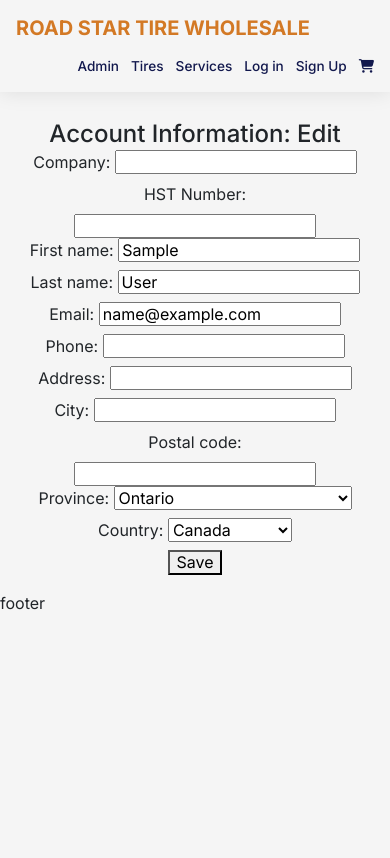
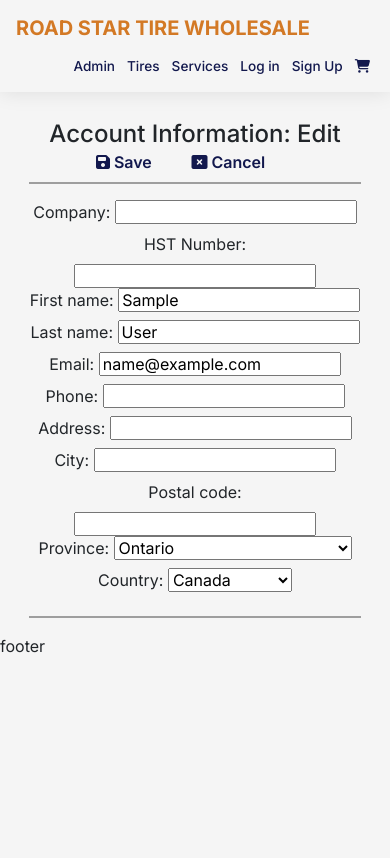
Before and after one commit to zsiskos/roadstartire, a Django app: page /account/edit/ in a window 390 px wide. Shown: the top 858 px of the page. Run offline with Django 3.2, Linux system fonts and the light colour scheme; the visitor is signed in with stand-in values (Sample User, id 1); some libraries are stand-ins or nearby versions.

Commit message:
styles and code cleanup for pop up on account edit

```diff
--- /dev/null
+++ b/main_app/static/css/account.css
@@ -0,0 +1,174 @@
+/* ACCOUNT PAGE  */
+
+.title-account {
+  text-align: center;
+  margin-bottom: 1rem;
+}
+
+.account-btn {
+  display: inline;
+  color: var(--link-color-dark);
+  font-weight: 600;
+  margin: 0 2rem 0 .2rem;
+}
+
+.account-btn:hover,
+.account-btn:focus {
+  color: var(--link-color-hover);
+  text-decoration: underline;
+}
+
+.fas {
+  margin-right: .25rem;
+}
+
+
+.container-account {
+  margin: 0 auto;
+  width: 85%;
+  max-width: 900px;
+  margin-bottom: 1rem;
+}
+
+.container-account-info {
+  display: flex;
+  justify-content: space-between;
+  margin-top: .5rem;
+  padding: 1em 0;
+  border-top: .17rem solid  var(--accent-color-shadow);
+  border-bottom: .17rem solid var(--accent-color-shadow);
+}
+
+.account-details {
+  display: flex;
+  align-items: center;
+  margin-bottom: .5rem;
+}
+
+.account-label {
+  width: 100px;
+  text-align: right;
+  float: left;
+  margin-right: 15px;
+  color: #333;
+  font-size: .75rem;
+}
+
+.account-data {
+  font-size: 1.25rem;
+}
+
+/* Styles for the orders */
+.container-order {
+  display: flex;
+  align-items: center;
+  justify-content: space-evenly;
+  margin-bottom: 1rem;
+  padding: .75em;
+  border-top: .08rem solid  var(--accent-color-shadow);
+  border-bottom: .08rem solid  var(--accent-color-shadow);
+  -webkit-box-shadow: 0px 0px 10px 0pxvar(--accent-color-shadow);
+  box-shadow: 0px 0px 10px 0px var(--accent-color-shadow);
+}
+
+.order-btn {
+  padding: .65em 2em;
+  border: 1px solid var(--link-color-hover);
+  color:var(--link-color-hover);
+  font-weight: 600;
+  font-size: 1.10rem;
+  border-radius: .25rem;
+}
+
+.order-btn:hover,
+.order-btn:focus {
+  background: var(--link-color-hover);
+  color: #ffffff;
+}
+
+.order-num {
+  text-align: center;
+  font-size: 2rem;
+  font-weight: 600;
+  margin: 0;
+}
+
+.order-label {
+  font-size: .75rem;
+}
+
+/* WHEN SCREEN GET SMALL */
+@media (max-width: 800px){
+  h2 {
+    font-size: 1.5rem;
+    margin:  .5rem 0 .05rem 0;
+  }
+
+  .container-account {
+    text-align: center;
+  }
+
+  .container-account-info {
+    display: flex;
+    flex-direction: column;
+    align-items: center;
+    padding-bottom: 1rem;
+    border-bottom: .17rem solid  var(--accent-color-shadow);
+  }
+
+  .container-account-section {
+    width: 300px;
+    text-align: center
+  }
+
+  .account-data {
+    font-size: 1rem;
+  }
+
+  .container-order {
+    flex-direction: column;
+    justify-content: center;
+  }
+
+  .order-num {
+    font-size: 1.75rem;
+  }
+
+  .order-info {
+    display: flex;
+    flex-direction: column;
+    align-items: center;
+    margin: .5rem 0;
+  }
+
+  .order-btn {
+    font-size: .85rem;
+  }
+}
+
+/* The Popup (background) */
+.popup {
+  display: none; /* Hidden by default */
+  position: fixed; /* Stay in place */
+  z-index: 1; /* Sit on top */
+  padding-top: 100px; /* Location of the box */
+  left: 0;
+  top: 0;
+  width: 100%; /* Full width */
+  height: 100%; /* Full height */
+  overflow: auto; /* Enable scroll if needed */
+  background-color: rgba(0,0,0,0.4); /* Black w/ opacity */
+}
+
+/* Popup Content */
+.popup-copy {
+  background-color: var(--main-bg-color);
+  margin: auto;
+  padding: 1em;
+  border: 1px solid var(--accent-color-shadow);
+  max-width: 600px;
+}
+
+.popup-copy p {
+  margin: .25rem;
+}
--- a/main_app/static/css/base.css
+++ b/main_app/static/css/base.css
@@ -97,147 +97,3 @@ p {
 }
 
 /* ──────────────────────────────────────────────────────────────────────────────── */
-
-
-/* ACCOUNT PAGE  */
-
-.title-account {
-  text-align: center;
-  margin-bottom: 1rem;
-}
-
-.account-btn {
-  color: var(--link-color-dark);
-  font-weight: 600;
-  margin: 0 2rem 0 .2rem;
-}
-
-.account-btn:hover,
-.account-btn:focus {
-  color: var(--link-color-hover);
-  text-decoration: underline;
-}
-
-/* Styles for the account info */
-.container-account {
-  margin: 0 auto;
-  width: 85%;
-  max-width: 900px;
-  margin-bottom: 1rem;
-}
-
-.container-account-info {
-  display: flex;
-  justify-content: space-between;
-  margin-top: .5rem;
-  padding: 1em 0;
-  border-top: .17rem solid  var(--accent-color-shadow);
-  border-bottom: .17rem solid var(--accent-color-shadow);
-}
-
-.account-details {
-  display: flex;
-  align-items: center;
-  margin-bottom: .5rem;
-}
-
-.account-label {
-  width: 100px;
-  text-align: right;
-  float: left;
-  margin-right: 15px;
-  color: #333;
-  font-size: .75rem;
-}
-
-.account-data {
-  font-size: 1.25rem;
-}
-
-/* Styles for the orders */
-.container-order {
-  display: flex;
-  align-items: center;
-  justify-content: space-evenly;
-  margin-bottom: 1rem;
-  padding: .75em;
-  border-top: .08rem solid  var(--accent-color-shadow);
-  border-bottom: .08rem solid  var(--accent-color-shadow);
-  -webkit-box-shadow: 0px 0px 10px 0pxvar(--accent-color-shadow);
-  box-shadow: 0px 0px 10px 0px var(--accent-color-shadow);
-}
-
-.order-btn {
-  padding: .65em 2em;
-  border: 1px solid var(--link-color-hover);
-  color:var(--link-color-hover);
-  font-weight: 600;
-  font-size: 1.10rem;
-  border-radius: .25rem;
-}
-
-.order-btn:hover,
-.order-btn:focus {
-  background: var(--link-color-hover);
-  color: #ffffff;
-}
-
-.order-num {
-  text-align: center;
-  font-size: 2rem;
-  font-weight: 600;
-  margin: 0;
-}
-
-.order-label {
-  font-size: .75rem;
-}
-
-/* WHEN SCREEN GET SMALL */
-@media (max-width: 800px){
-  h2 {
-    font-size: 1.5rem;
-    margin:  .5rem 0 .05rem 0;
-  }
-
-  .container-account {
-    text-align: center;
-  }
-
-  .container-account-info {
-    display: flex;
-    flex-direction: column;
-    align-items: center;
-    padding-bottom: 1rem;
-    border-bottom: .17rem solid  var(--accent-color-shadow);
-  }
-
-  .container-account-section {
-    width: 300px;
-    text-align: center
-  }
-
-  .account-data {
-    font-size: 1rem;
-  }
-
-  .container-order {
-    flex-direction: column;
-    justify-content: center;
-  }
-
-  .order-num {
-    font-size: 1.75rem;
-  }
-
-  .order-info {
-    display: flex;
-    flex-direction: column;
-    align-items: center;
-    margin: .5rem 0;
-  }
-
-  .order-btn {
-    font-size: .85rem;
-  }
-}
--- a/main_app/static/js/user_edit_modal.js
+++ b/main_app/static/js/user_edit_popup.js
@@ -1,22 +1,22 @@
 // References on User Edit page
 const btnSave = document.getElementById("btn-save");
-const modalEditConfirm = document.getElementById("modal-edit-confirm");
+const popupEditConfirm = document.getElementById("popup-edit-confirm");
 const close = document.getElementById("close")
 
 // SHOW THE MODAL
 btnSave.addEventListener('click', () => {
-  modalEditConfirm.style.display = 'block';
+  popupEditConfirm.style.display = 'block';
 });
 
 // CLOSE THE MODAL //
 // 1. on the (x)
 close.addEventListener('click', () => {
-  modalEditConfirm.style.display = 'none';
+  popupEditConfirm.style.display = 'none';
 });
 
 // 2. outside the modal
 window.onclick = function(event) {
-  if (event.target == modalEditConfirm) {
-    modalEditConfirm.style.display = "none";
+  if (event.target == popupEditConfirm) {
+    poupEditConfirm.style.display = "none";
   }
 }
--- a/main_app/templates/base.html
+++ b/main_app/templates/base.html
@@ -20,6 +20,7 @@
   <link rel="stylesheet" href="https://unpkg.com/purecss@1.0.1/build/pure-min.css" integrity="sha384-oAOxQR6DkCoMliIh8yFnu25d7Eq/PHS21PClpwjOTeU2jRSq11vu66rf90/cZr47" crossorigin="anonymous">
   <link rel="stylesheet" type="text/css" href="{% static 'css/base.css' %}">
   <link rel="stylesheet" type="text/css" href="{% static 'css/home.css' %}">
+  <link rel="stylesheet" type="text/css" href="{% static 'css/account.css' %}">
   <script src="https://kit.fontawesome.com/7344249496.js" crossorigin="anonymous"></script>
   <title>Road Star Tire</title>
 </head>
--- a/main_app/templates/custom_user_edit_form.html
+++ b/main_app/templates/custom_user_edit_form.html
@@ -3,17 +3,21 @@
 {% block content %}
 <div class="container-account">
   <h2 >Account Information: Edit</h2>
-  <div >
-    <form action="." method="POST"> {% csrf_token %}
+  <a href="#" class="account-btn" id="btn-save" alt="save button"><i class="fas fa-save"></i>Save</a>
+  <a href="{% url 'account' %}" class="account-btn" alt="cancel button"><i class="fas fa-window-close"></i>Cancel</a>
+  <div class="container-account-info" >
+    <form id="account-save" action="." method="POST"> {% csrf_token %}
       {{ form.as_p }}
-      <div id="modal-edit-confirm" style="display: none">
-        <span id="close">&times;</span>
-        <p>PLEASE NOTE: Editing account information will put the account as inactive as a RoadStar staff member must validate the account. This means you will be logged out and will not be able to place an order until then. If it is urgent, please call us at INSERT PHONE HERE.</p>
-        <input type="submit" value="confirm" />
+      <div class="popup" id="popup-edit-confirm" style="display: none">
+        <div class="popup-copy">
+          <p><strong>PLEASE NOTE:</strong> Editing account information will make your account inactive, as a Road Star Tires staff member must validate the account.</p>
+          <p>This means <em>you will be logged out and will not be able to place an order</em> until then. If it is urgent, please call us at INSERT PHONE HERE.</p>
+          <a href="#" class="account-btn" onClick="document.forms['account-save'].submit();"/><i class="fas fa-check-square"></i>Confirm</a>
+          <a href="#" class="account-btn" id="close" alt="cancel button"><i class="fas fa-window-close"></i>Cancel</a>
+        </div>
       </div>
     </form>
-    <button id="btn-save">Save</button>
   </div>
 </div>
-<script src="{% static 'js/user_edit_modal.js' %}"></script>
+<script src="{% static 'js/user_edit_popup.js' %}"></script>
 {% endblock %}
```
